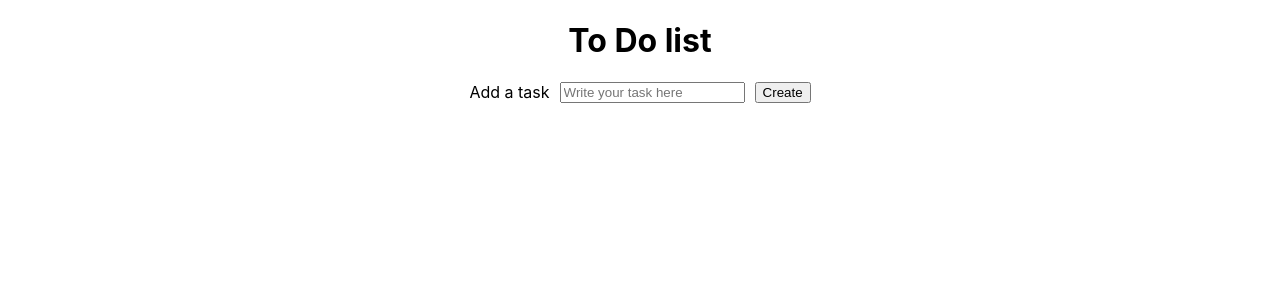
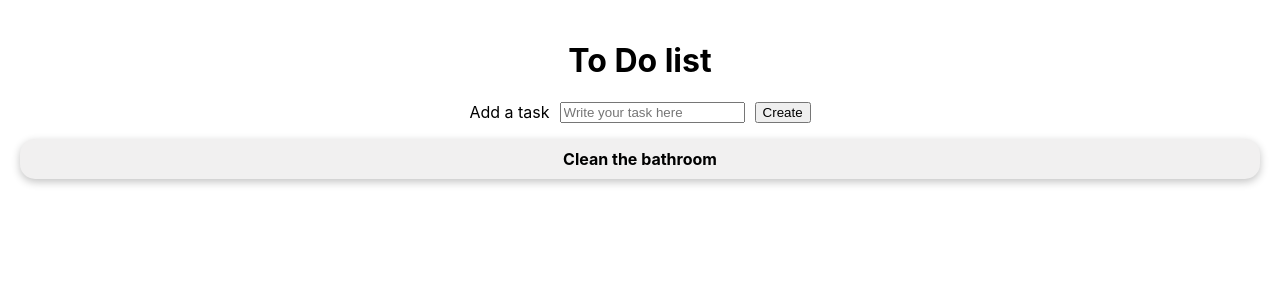
Before and after one commit to jairovidomines/202301-w7ch3-jairo-vidomines, a React (Create React App) app: page / in a window 1280 px wide. Shown: the top 300 px of the page. Built offline with nearby package versions, Linux system fonts and the light colour scheme.

Commit message:
Test TaskCard component

```diff
--- a/package.json
+++ b/package.json
@@ -21,7 +21,7 @@
   "scripts": {
     "start": "react-scripts start",
     "build": "react-scripts build",
-    "test": "react-scripts test --passWithNoTests",
+    "test": "react-scripts test",
     "eject": "react-scripts eject",
     "prepare": "husky install",
     "test:coverage": "react-scripts test --coverage --watchAll=false"
--- a/src/components/Layout/Layout.tsx
+++ b/src/components/Layout/Layout.tsx
@@ -1,10 +1,12 @@
 import Form from "../Form/Form";
+import TaskList from "../TaskList/TaskList";
 
 const Layout = (): JSX.Element => {
   return (
     <>
       <h1>To Do list</h1>
       <Form />
+      <TaskList />
     </>
   );
 };
--- a/src/index.css
+++ b/src/index.css
@@ -1,13 +1,14 @@
 body {
   margin: 0;
-  font-family: -apple-system, BlinkMacSystemFont, 'Segoe UI', 'Roboto', 'Oxygen',
-    'Ubuntu', 'Cantarell', 'Fira Sans', 'Droid Sans', 'Helvetica Neue',
+  font-family: -apple-system, BlinkMacSystemFont, "Segoe UI", "Roboto", "Oxygen",
+    "Ubuntu", "Cantarell", "Fira Sans", "Droid Sans", "Helvetica Neue",
     sans-serif;
   -webkit-font-smoothing: antialiased;
   -moz-osx-font-smoothing: grayscale;
+  padding: 20px;
 }
 
 code {
-  font-family: source-code-pro, Menlo, Monaco, Consolas, 'Courier New',
+  font-family: source-code-pro, Menlo, Monaco, Consolas, "Courier New",
     monospace;
 }
```
Also changed, not shown: 1 other file (tests, documents, lock files or other folders).
